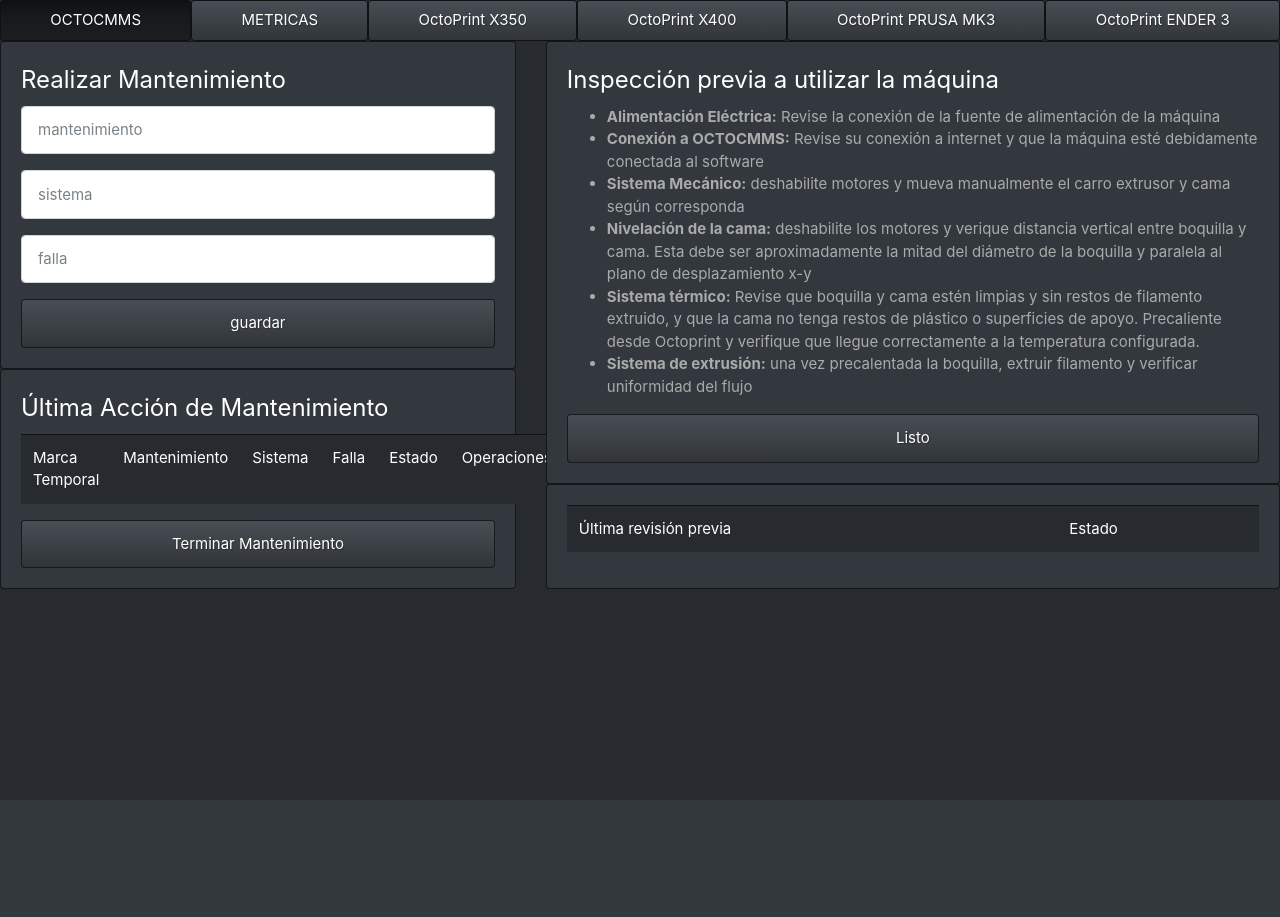
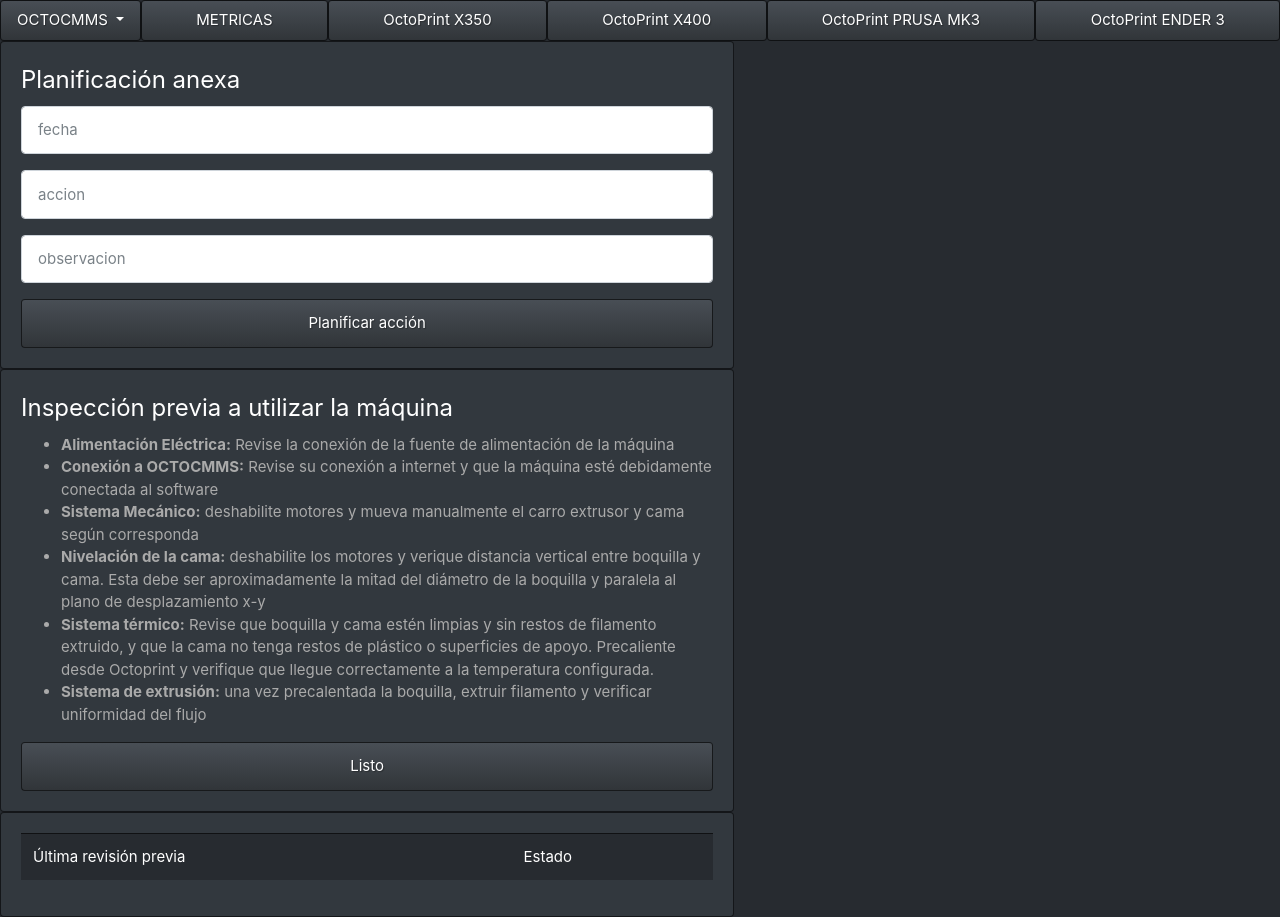
Before and after one commit to p4b10r/octocmms, a Flask app: page / in a window 1280 px wide. Before the commit the page ends 800 px from the top, so only its background shows below. Run offline with Flask 2, Linux system fonts and the light colour scheme; data that the repository does not hold is empty; some libraries are stand-ins or nearby versions.

Commit message:
migracion a windows

```diff
--- /dev/null
+++ b/app/static/css/main.css
@@ -0,0 +1,4 @@
+.row{
+  height: 200px;
+  width: 200px;
+}
--- a/app/templates/ingresodatos.html
+++ b/app/templates/ingresodatos.html
@@ -2,79 +2,39 @@
 
 {% block body %}
 
-{% for message in get_flashed_messages() %}
-<div class="alert alert-success alert-dismissible fade show" role="alert">
-  {{ message }}
-  <button type="button" class="close" data-dismiss="alert" aria-label="Close">
-    <span aria-hidden="true">&times;</span>
-  </button>
-</div>
 
-{% endfor %}
 <div class="row">
-  <div class="col-md-5">
+
+
+
+
+  <div class="col-md-7">
     <div class="card card-body">
-      <form id="forminiciar" action="/ingresodatos" method="POST">
+      <form id="planificar" action="/planificar" method="POST">
         <fieldset>
-          <legend>Realizar Mantenimiento</legend>
+          <legend>Planificación anexa</legend>
 
             <div class="form-group">
-              <input type="text" name="mantenimiento" placeholder="mantenimiento" class="form-control">
+              <input type="text"  name="fecha" placeholder="fecha" class="form-control">
 
             </div>
 
             <div class="form-group">
-              <input type="text" name="sistema" placeholder="sistema" class="form-control">
+              <input type="text" name="accion" placeholder="accion" class="form-control">
 
             </div>
 
             <div class="form-group">
-              <input type="text" name="falla" placeholder="falla" class="form-control">
+              <input type="text" name="observacion" placeholder="observacion" class="form-control">
             </div>
 
 
-            <button type="submit" class="btn btn-primary btn-block">guardar
+            <button type="submit" class="btn btn-primary btn-block">Planificar acción
             </button>
           </fieldset>
       </form>
 
     </div>
-
-    <div class="card card-body">
-      <fieldset>
-      <legend>Última Acción de Mantenimiento</legend>
-      <table class="table table-dark" width="200">
-        <thead>
-          <tr>
-            <td>Marca Temporal</td>
-            <td>Mantenimiento</td>
-            <td>Sistema</td>
-            <td>Falla</td>
-            <td>Estado</td>
-            <td>Operaciones</td>
-
-          </tr>
-        </thead>
-        <tbody>
-          {% for mant in tipomant %}
-          <tr>
-            <td>{{ mant.1 }}</td>
-            <td>{{ mant.2 }}</td>
-            <td>{{ mant.3 }}</td>
-            <td>{{ mant.4 }}</td>
-            <td>{{ mant.5 }}</td>
-            <td><a href="/eliminar/{{ mant.0 }}" class="btn btn-warning">Eliminar registro</a></td>
-          </tr>
-
-          {% endfor %}
-        </tbody>
-      </table>
-        </fieldset>
-    <form action="/terminar" method="POST"><button type="submit" class="btn btn-primary btn-block">Terminar Mantenimiento</button></form>
-    </div>
-
-  </div>
-  <div class="col-md-7">
     <div class="card card-body">
       <fieldset>
         <legend>Inspección previa a utilizar la máquina</legend>
@@ -113,13 +73,9 @@
 
           </tbody>
         </table>
-
-
-
     </div>
 
-  </div>
-
+</div>
 </div>
 
 
@@ -127,13 +83,4 @@
 
 
 
-
-
-
-
-
-
-
-
-
 {% endblock %}
--- a/app/templates/layout.html
+++ b/app/templates/layout.html
@@ -5,15 +5,25 @@
     <title></title>
     <link rel="stylesheet" href="https://cdn.jsdelivr.net/npm/bootstrap@4.5.3/dist/css/bootstrap.min.css" integrity="sha384-TX8t27EcRE3e/ihU7zmQxVncDAy5uIKz4rEkgIXeMed4M0jlfIDPvg6uqKI2xXr2" crossorigin="anonymous">
     <link rel="stylesheet" href="https://bootswatch.com/4/slate/bootstrap.min.css">
+
   </head>
    <body>
      <nav class="nav nav-pills flex-column flex-sm-row">
-       <a class="flex-sm-fill text-sm-center nav-link active" href="#">OCTOCMMS</a>
-       <a class="flex-sm-fill text-sm-center nav-link" href="http://127.0.0.1:3000/d/eRSHCkKGz/octocmms?orgId=1">METRICAS</a>
-       <a class="flex-sm-fill text-sm-center nav-link" href="#">OctoPrint X350</a>
+
+        <a class="nav-link dropdown-toggle" href="#" id="navbarDropdownMenuLink" data-toggle="dropdown" aria-haspopup="true" aria-expanded="false">
+          OCTOCMMS
+        </a>
+        <div class="dropdown-menu" aria-labelledby="navbarDropdownMenuLink">
+          <a class="dropdown-item" href="/">Home</a>
+          <a class="dropdown-item" href="/ingresodatos">Registrar mantenimiento correctivo</a>
+          <a class="dropdown-item" href="#">Registrar actividad no planificada</a>
+        </div>
+       <a class="flex-sm-fill text-sm-center nav-link" href="http://127.0.0.1:3000/d/eRSHCkKGz/octocmms?orgId=1" target="_blank">METRICAS</a>
+       <a class="flex-sm-fill text-sm-center nav-link" href="http://192.168.1.95" target="_blank">OctoPrint X350</a>
        <a class="flex-sm-fill text-sm-center nav-link" href="#">OctoPrint X400</a>
        <a class="flex-sm-fill text-sm-center nav-link" href="#">OctoPrint PRUSA MK3</a>
        <a class="flex-sm-fill text-sm-center nav-link" href="#">OctoPrint ENDER 3</a>
+
 
      </nav>
 
--- a/app/views.py
+++ b/app/views.py
@@ -32,20 +32,22 @@ def Index():
 
 @app.route("/ingresodatos",methods=["GET","POST"])
 def IngresarDatos():
+    cur=mysql.connection.cursor()
+    cur.execute("SELECT * FROM correctivo ORDER BY id DESC LIMIT 4")
+    data=cur.fetchall()
+
+
     if request.method=="POST":
+        impresora=request.form["impresora"]
         mantenimiento=request.form["mantenimiento"]
         sistema=request.form["sistema"]
         falla=request.form["falla"]
 
         estado=str("En proceso")
         cur=mysql.connection.cursor()
-        mtbf="mtbf"
-        cur.execute("INSERT INTO correctivo (Mantenimiento, Sistema, Falla, Estado, mtbf) VALUES(%s,%s,%s,%s,%s) ",(mantenimiento,sistema,falla,estado,mtbf))
+
+        cur.execute("INSERT INTO correctivo (impresora, Mantenimiento, Sistema, Falla, Estado) VALUES(%s,%s,%s,%s,%s) ",(impresora,mantenimiento,sistema,falla,estado))
         mysql.connection.commit()
-
-
-
-
 
         cur=mysql.connection.cursor()
         cur.execute("SELECT id, tiempo, Mantenimiento, Sistema, Falla, Estado FROM correctivo WHERE estado='En proceso'")
@@ -54,11 +56,8 @@ def IngresarDatos():
             for row in results:
                 csv.writer(file).writerow(row)
 
-
-
-
         flash("Mantenimiento Iniciado. Al finalizar marque la actividad como terminada")
-    return redirect(url_for("Index"))
+    return render_template("correctivo.html",tipomant=data)
 
 @app.route("/eliminar/<string:id>")
 def EliminarMantenimiento(id):
@@ -66,22 +65,25 @@ def EliminarMantenimiento(id):
     cur.execute("DELETE FROM correctivo WHERE id= %s ", [id])
     mysql.connection.commit()
     flash("Mantenimiento Removido")
-    return redirect(url_for("Index"))
+    return redirect(url_for("IngresarDatos"))
 
 @app.route("/terminar",methods=["POST"])
 def TerminarMantenimiento():
     if request.method=="POST":
 
         cur=mysql.connection.cursor()
-        cur.execute("SELECT Mantenimiento FROM correctivo ORDER BY Mantenimiento DESC LIMIT 1")
+        cur.execute("SELECT impresora FROM correctivo ORDER BY id DESC LIMIT 1")
+        impresora=cur.fetchone()
+        cur.execute("SELECT Mantenimiento FROM correctivo ORDER BY id DESC LIMIT 1")
         mantenimiento=cur.fetchone()
-        cur.execute("SELECT Falla FROM correctivo ORDER BY Falla DESC LIMIT 1")
+        cur.execute("SELECT Falla FROM correctivo ORDER BY id DESC LIMIT 1")
         falla=cur.fetchone()
-        cur.execute("SELECT Sistema FROM correctivo ORDER BY Falla DESC LIMIT 1")
+        cur.execute("SELECT Sistema FROM correctivo ORDER BY id DESC LIMIT 1")
         sistema=cur.fetchone()
         estado=str("Terminado")
-        mtbf="mtbf"
-        cur.execute("INSERT INTO correctivo (Mantenimiento, Sistema, Falla, Estado, mtbf) VALUES (%s, %s,%s,%s, %s)",(mantenimiento,sistema, falla,estado, mtbf))
+
+
+        cur.execute("INSERT INTO correctivo (impresora, Mantenimiento, Sistema, Falla, Estado) VALUES (%s, %s,%s,%s, %s)",(impresora,mantenimiento,sistema, falla,estado))
         mysql.connection.commit()
         cur=mysql.connection.cursor()
         cur.execute("SELECT id, tiempo, Mantenimiento, Sistema, Falla, Estado FROM correctivo WHERE estado='Terminado'")
@@ -90,7 +92,7 @@ def TerminarMantenimiento():
             for row in results:
                 csv.writer(file).writerow(row)
         flash("Mantenimiento Terminado")
-    return redirect(url_for("Index"))
+    return redirect(url_for("IngresarDatos"))
 
 @app.route("/inspeccionprevia", methods=["POST"])
 def InspeccionPrevia():
@@ -101,3 +103,8 @@ def InspeccionPrevia():
         mysql.connection.commit()
     flash("Inspeccion Previa Realizada")
     return redirect(url_for("Index"))
+
+
+@app.route("/planificar", methods=["POST"])
+def Planificar():
+    return redirect(url_for("Index"))
--- a/comenzados.csv
+++ /dev/null
@@ -1,4 +0,0 @@
-127,2020-10-21 01:11:03,test,test,test,En proceso
-129,2020-10-21 01:11:35,test2,test2,test2,En proceso
-131,2020-10-21 01:13:32,test3,test3,test3,En proceso
-133,2020-10-22 01:27:13,dasdas,dasdas,qwewq,En proceso
--- a/terminados.csv
+++ /dev/null
@@ -1,4 +0,0 @@
-128,2020-10-21 01:11:07,test,test,test,Terminado
-130,2020-10-21 01:11:39,test2,test2,test2,Terminado
-132,2020-10-21 01:13:37,test3,test3,test3,Terminado
-134,2020-10-22 01:27:45,test3,test3,test3,Terminado
```
Also changed, not shown: app/comenzados.csv (+2 -6 lines), app/templates/correctivo.html (added, +89 -0 lines), app/terminados.csv (+2 -6 lines), weibull.py (+39 -12 lines), app/templates/planificado.html (added), 4 other files.
